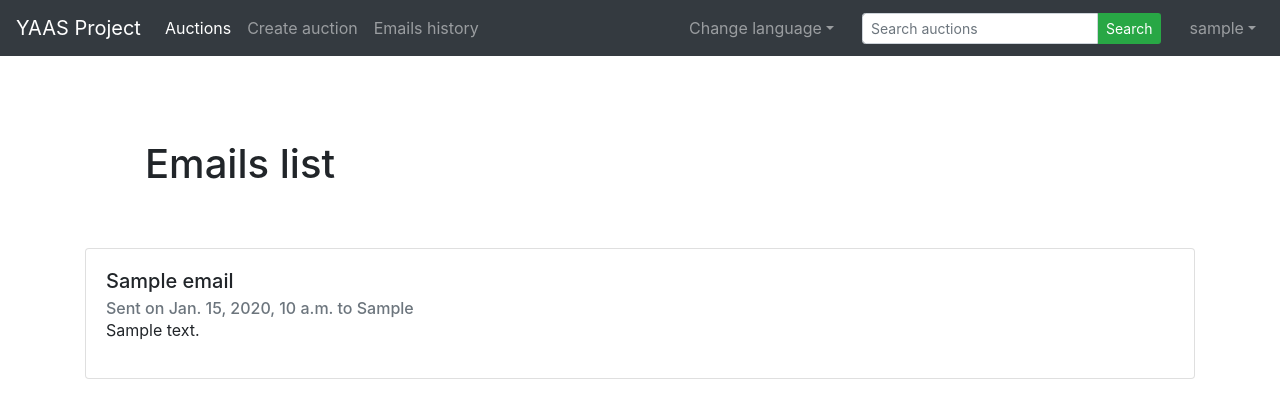
After one commit to Salicorne/YAAS, a Django app: page /emailsHistory in a window 1280 px wide. The commit adds this page. Shown: the top 418 px of the page. Run offline with Django 3.2, Linux system fonts and the light colour scheme; a user stored in the database is signed in; tables that the repository leaves empty hold one stand-in row (values such as "Sample post"); some libraries are stand-ins or nearby versions.

Commit message:
Added emails history for superusers

```diff
--- a/Utils/views.py
+++ b/Utils/views.py
@@ -3,7 +3,7 @@ from django.contrib.auth import (authenticate, login, logout,
                                  update_session_auth_hash)
 from django.contrib.auth.decorators import login_required
 from django.contrib.auth.models import User
-from django.http import HttpResponse, HttpResponseRedirect
+from django.http import HttpResponse, HttpResponseRedirect, HttpResponseForbidden
 from django.shortcuts import get_object_or_404, render, redirect
 from django.urls import reverse
 from django.utils.decorators import method_decorator
@@ -22,3 +22,9 @@ def my_send_mail(subject, content, to):
     send_mail(subject, content, "yaas@localhost", to)
     mail = Email.objects.create(subject=subject, content=content, to=to)
     mail.save()
+
+def viewEmailsHistory(request):
+    if not request.user.is_superuser:
+        return HttpResponseForbidden("You must be an admin to view emails history !")
+    else:
+        return render(request, "emailsHistory.html", {"emails": Email.objects.all().order_by('-time')})
--- a/templates/base.html
+++ b/templates/base.html
@@ -26,6 +26,11 @@
                 <li class="nav-item">
                     <a class="nav-link" href="{% url 'auctionCreate' %}">{% trans "Create auction" %}</a>
                 </li>
+                {% if request.user.is_superuser %}
+                <li class="nav-item">
+                    <a class="nav-link" href="{% url 'emailsHistory' %}">{% trans "Emails history" %}</a>
+                </li>
+                {% endif %}
             </ul>
             <ul class="navbar-nav">
                 <li class="nav-item dropdown">
--- /dev/null
+++ b/templates/emailsHistory.html
@@ -0,0 +1,18 @@
+{% extends "base.html" %}
+
+{% block body %}
+
+        <h1>Emails list</h1>
+
+        {% for e in emails %}
+        <div class="card">
+            <div class="card-body">
+                <h5 class="card-title">{{ e.subject }}</h5>
+                <h6 class="card-subtitle text-muted">Sent on {{e.time}} to {{e.to}}</h6>
+                <p class="card-test">{{ e.content }}</p>
+            </div>
+        </div><br />
+        {% empty %}
+        <p>No email has been sent yet. </p>
+        {% endfor %}
+{% endblock %}
--- a/yaas/urls.py
+++ b/yaas/urls.py
@@ -44,4 +44,5 @@ urlpatterns = [
     path('bid/<int:id>', bid, name="bid"),
 
     path('language/<slug:lang_code>/', change_language, name="language"),
+    path('emailsHistory', viewEmailsHistory, name="emailsHistory"),
 ]
```
